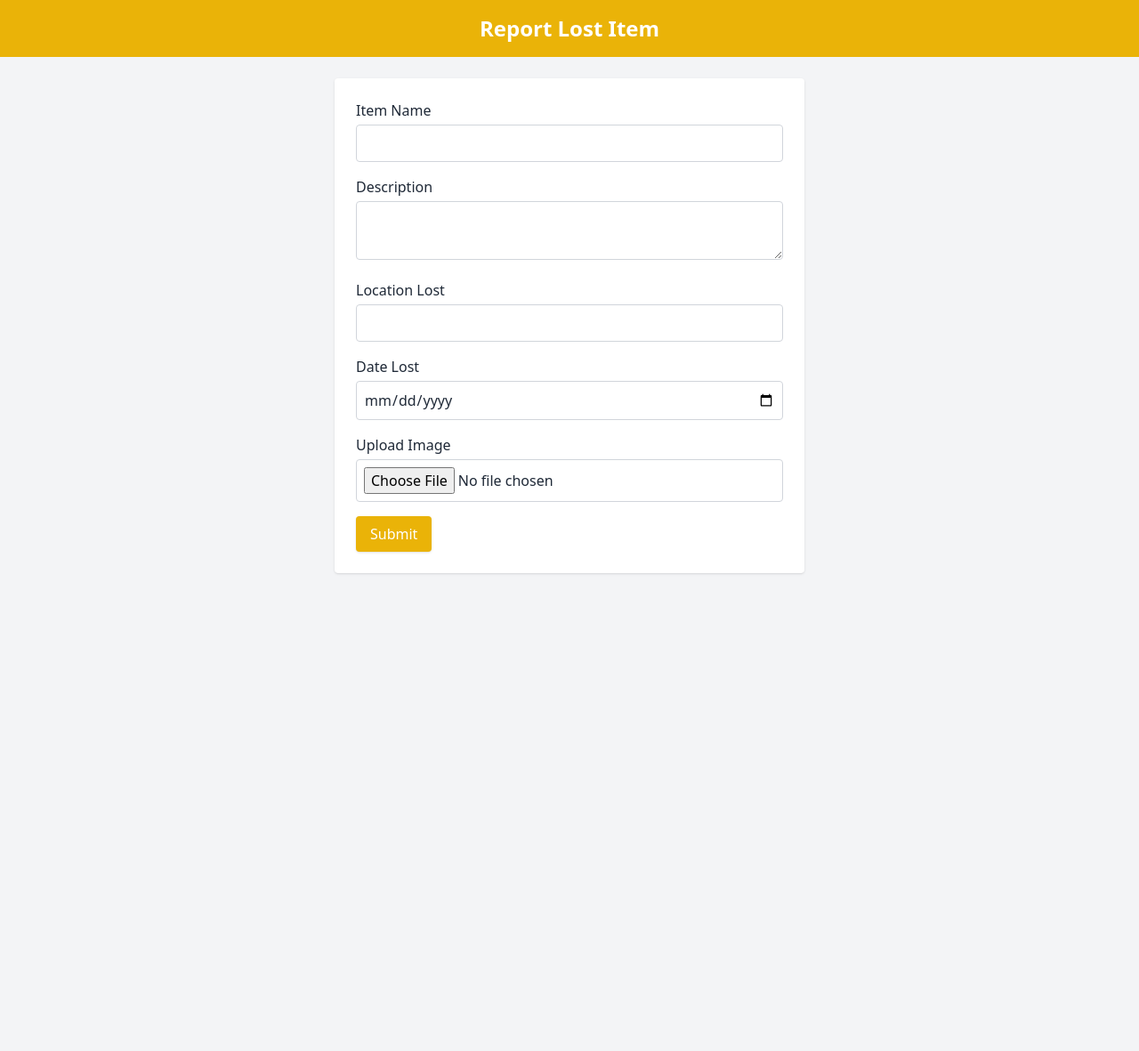
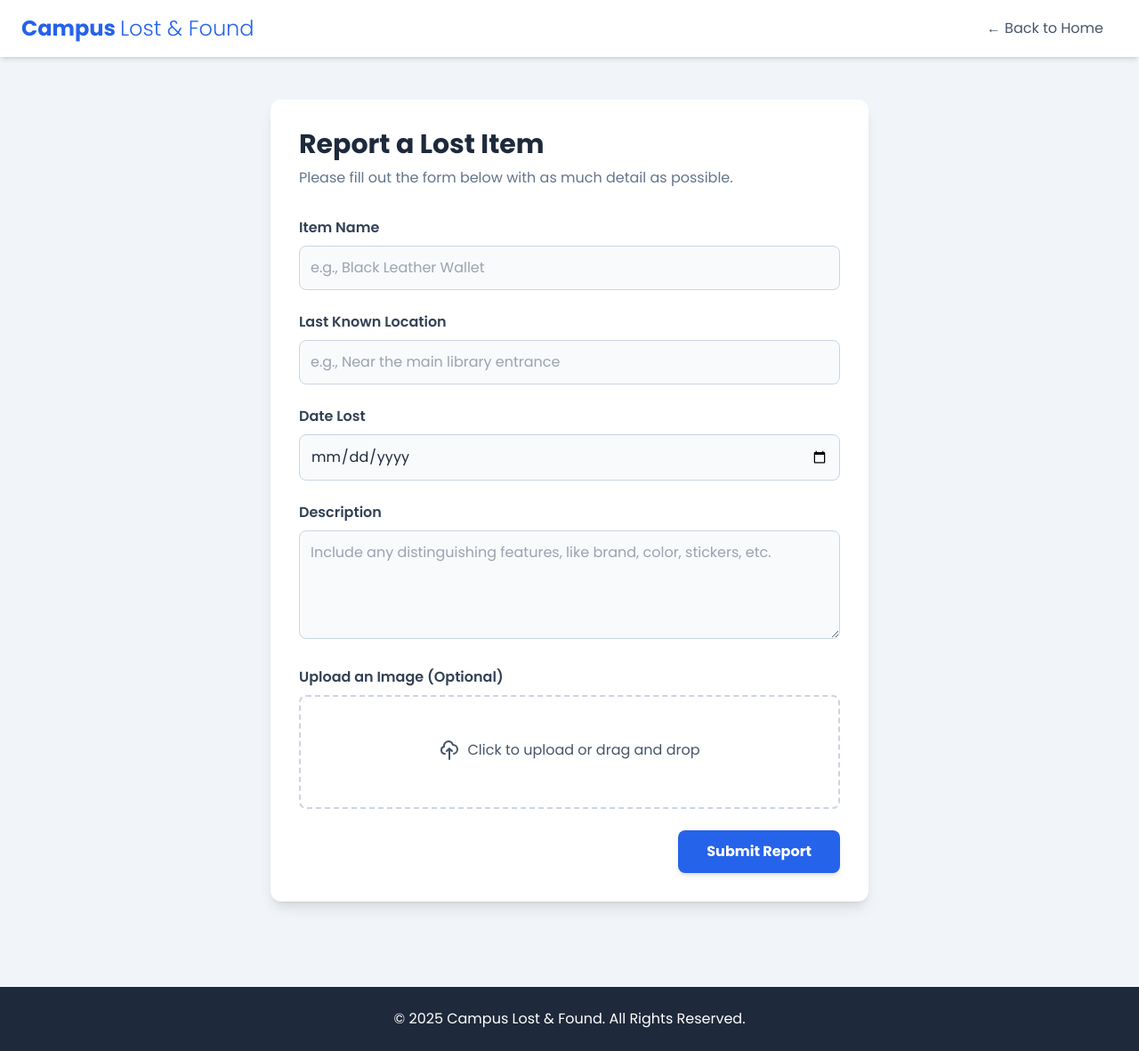
Before and after one commit to vbp-web/AI-Dev-Portfolio, a plain HTML site: page report.html in a window 1280 px wide. Shown: the whole page at 89% size. Before the commit the page ends 800 px from the top, so only its background shows below. Drawn offline with nearby package versions, Linux system fonts and the light colour scheme.

Commit message:
Update report.html

```diff
--- a/report.html
+++ b/report.html
@@ -2,74 +2,138 @@
 <html lang="en">
 <head>
   <meta charset="UTF-8" />
-  <meta name="viewport" content="width=device-width, initial-scale=1.0"/>
-  <title>Report Lost Item</title>
+  <meta name="viewport" content="width=device-width, initial-scale=1.0" />
+  <title>Report Lost Item - Campus Lost & Found</title>
   <script src="https://cdn.tailwindcss.com"></script>
+  <link rel="preconnect" href="https://fonts.googleapis.com">
+  <link rel="preconnect" href="https://fonts.gstatic.com" crossorigin>
+  <link href="https://fonts.googleapis.com/css2?family=Poppins:wght@300;400;600;700&display=swap" rel="stylesheet">
+  <style>
+    body {
+      font-family: 'Poppins', sans-serif;
+    }
+    /* Hide the default file input button */
+    #itemImage {
+      display: none;
+    }
+  </style>
 </head>
-<body class="bg-gray-100 font-sans text-gray-800">
-  <header class="bg-yellow-500 text-white p-4 text-center text-2xl font-bold">
-    Report Lost Item
+<body class="bg-slate-100 text-slate-800">
+
+  <header class="bg-white shadow-md">
+    <nav class="container mx-auto px-6 py-4 flex justify-between items-center">
+      <div class="text-2xl font-bold text-blue-600">
+        Campus <span class="font-light">Lost & Found</span>
+      </div>
+      <div>
+        <a href="index.html" class="text-slate-600 hover:text-blue-600 px-4 transition-colors">← Back to Home</a>
+      </div>
+    </nav>
   </header>
 
-  <main class="p-6 max-w-xl mx-auto">
-    <form id="lostItemForm" class="bg-white p-6 rounded shadow space-y-4">
+  <main class="container mx-auto px-6 py-12">
+    <div class="max-w-2xl mx-auto bg-white p-8 rounded-xl shadow-lg">
+      <h1 class="text-3xl font-bold mb-2">Report a Lost Item</h1>
+      <p class="text-slate-500 mb-8">Please fill out the form below with as much detail as possible.</p>
+
+      <div id="successMessage" class="hidden bg-green-100 border border-green-400 text-green-700 px-4 py-3 rounded-lg relative mb-6" role="alert">
+        <strong class="font-bold">Success! </strong>
+        <span class="block sm:inline">Your report has been submitted. Redirecting you home...</span>
+      </div>
+
+      <form id="lostItemForm" class="space-y-6">
         <div>
-        <label class="block font-medium mb-1">Item Name</label>
-        <input type="text" id="itemName" class="w-full p-2 border border-gray-300 rounded" required />
+          <label for="itemName" class="block font-semibold mb-2 text-slate-700">Item Name</label>
+          <input type="text" id="itemName" name="itemName" placeholder="e.g., Black Leather Wallet" class="w-full p-3 bg-slate-50 border border-slate-300 rounded-lg focus:outline-none focus:ring-2 focus:ring-blue-500 transition-shadow" required />
         </div>
+
         <div>
-        <label class="block font-medium mb-1">Description</label>
-        <textarea id="itemDesc" class="w-full p-2 border border-gray-300 rounded" required></textarea>
+          <label for="itemLocation" class="block font-semibold mb-2 text-slate-700">Last Known Location</label>
+          <input type="text" id="itemLocation" name="itemLocation" placeholder="e.g., Near the main library entrance" class="w-full p-3 bg-slate-50 border border-slate-300 rounded-lg focus:outline-none focus:ring-2 focus:ring-blue-500 transition-shadow" required />
         </div>
+
         <div>
-        <label class="block font-medium mb-1">Location Lost</label>
-        <input type="text" id="itemLocation" class="w-full p-2 border border-gray-300 rounded" required />
+          <label for="itemDate" class="block font-semibold mb-2 text-slate-700">Date Lost</label>
+          <input type="date" id="itemDate" name="itemDate" class="w-full p-3 bg-slate-50 border border-slate-300 rounded-lg focus:outline-none focus:ring-2 focus:ring-blue-500 transition-shadow" required />
         </div>
+
         <div>
-        <label class="block font-medium mb-1">Date Lost</label>
-        <input type="date" id="itemDate" class="w-full p-2 border border-gray-300 rounded" required />
+          <label for="itemDesc" class="block font-semibold mb-2 text-slate-700">Description</label>
+          <textarea id="itemDesc" name="itemDesc" rows="4" placeholder="Include any distinguishing features, like brand, color, stickers, etc." class="w-full p-3 bg-slate-50 border border-slate-300 rounded-lg focus:outline-none focus:ring-2 focus:ring-blue-500 transition-shadow" required></textarea>
         </div>
+
         <div>
-        <label class="block font-medium mb-1">Upload Image</label>
-        <input type="file" id="itemImage" accept="image/*" class="w-full p-2 border border-gray-300 rounded" />
+          <label class="block font-semibold mb-2 text-slate-700">Upload an Image (Optional)</label>
+          <label for="itemImage" class="flex flex-col items-center justify-center w-full h-32 px-4 transition bg-white border-2 border-slate-300 border-dashed rounded-lg appearance-none cursor-pointer hover:border-slate-400 focus:outline-none">
+            <span class="flex items-center space-x-2">
+              <svg xmlns="http://www.w3.org/2000/svg" class="w-6 h-6 text-slate-600" fill="none" viewBox="0 0 24 24" stroke="currentColor" stroke-width="2"><path stroke-linecap="round" stroke-linejoin="round" d="M7 16a4 4 0 01-.88-7.903A5 5 0 1115.9 6L16 6a5 5 0 011 9.9M15 13l-3-3m0 0l-3 3m3-3v12" /></svg>
+              <span class="font-medium text-slate-600">Click to upload or drag and drop</span>
+            </span>
+            <span id="fileName" class="text-sm text-slate-500 mt-1"></span>
+          </label>
+          <input type="file" id="itemImage" accept="image/*" />
         </div>
-      <button type="submit" class="bg-yellow-500 hover:bg-yellow-600 text-white px-4 py-2 rounded shadow">
-        Submit
+
+        <div class="text-right">
+          <button type="submit" class="bg-blue-600 hover:bg-blue-700 text-white font-bold py-3 px-8 rounded-lg shadow-md hover:shadow-lg transition-all transform hover:scale-105 focus:outline-none focus:ring-2 focus:ring-offset-2 focus:ring-blue-500">
+            Submit Report
           </button>
+        </div>
       </form>
+    </div>
   </main>
 
+  <footer class="bg-slate-800 text-white py-6 mt-12">
+    <div class="container mx-auto px-6 text-center">
+      <p>&copy; 2025 Campus Lost & Found. All Rights Reserved.</p>
+    </div>
+  </footer>
+
   <script>
-  document.querySelector("form").addEventListener("submit", function (e) {
+    // JS for custom file input to show the selected file's name
+    const fileInput = document.getElementById('itemImage');
+    const fileNameDisplay = document.getElementById('fileName');
+    fileInput.addEventListener('change', () => {
+      fileNameDisplay.textContent = fileInput.files[0] ? fileInput.files[0].name : 'No file chosen';
+    });
+
+    // JS for form submission
+    document.getElementById('lostItemForm').addEventListener('submit', function (e) {
       e.preventDefault();
 
-    const fileInput = document.getElementById("itemImage");
       const reader = new FileReader();
 
       reader.onload = function () {
-      const base64Image = reader.result;
+        const base64Image = reader.result; // This will be null if no file was read
 
         const item = {
-        name: document.getElementById("itemName").value,
-        description: document.getElementById("itemDesc").value,
-        location: document.getElementById("itemLocation").value,
-        date: document.getElementById("itemDate").value,
-        image: base64Image || "", // base64 string
+          name: document.getElementById('itemName').value,
+          description: document.getElementById('itemDesc').value,
+          location: document.getElementById('itemLocation').value,
+          date: document.getElementById('itemDate').value,
+          image: base64Image || "", // base64 string or empty
         };
 
-      const key = window.location.pathname.includes("report") ? "lostItems" : "foundItems";
+        // Determine if it's a lost or found item page
+        const key = window.location.pathname.includes("found") ? "foundItems" : "lostItems";
         let items = JSON.parse(localStorage.getItem(key)) || [];
         items.push(item);
         localStorage.setItem(key, JSON.stringify(items));
 
-      alert(`${key === "lostItems" ? "Lost" : "Found"} item reported successfully!`);
+        // Show success message and redirect
+        document.getElementById('lostItemForm').reset();
+        fileNameDisplay.textContent = '';
+        document.getElementById('successMessage').classList.remove('hidden');
+
+        setTimeout(() => {
           window.location.href = "index.html";
+        }, 2500); // Redirect after 2.5 seconds
       };
 
-    if (fileInput.files[0]) {
-      reader.readAsDataURL(fileInput.files[0]); // Convert to base64
+      if (fileInput.files.length > 0) {
+        reader.readAsDataURL(fileInput.files[0]); // Convert image to base64
       } else {
-      reader.onload(); // No image, just save data
+        reader.onload(); // Trigger onload directly if no file is selected
       }
     });
   </script>
```
Lines whose indentation alone changed are shown as unchanged.
